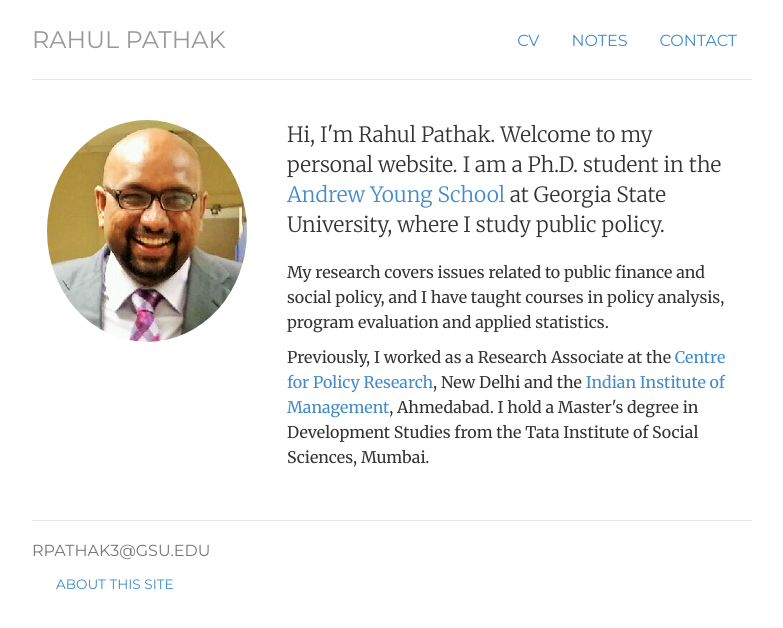
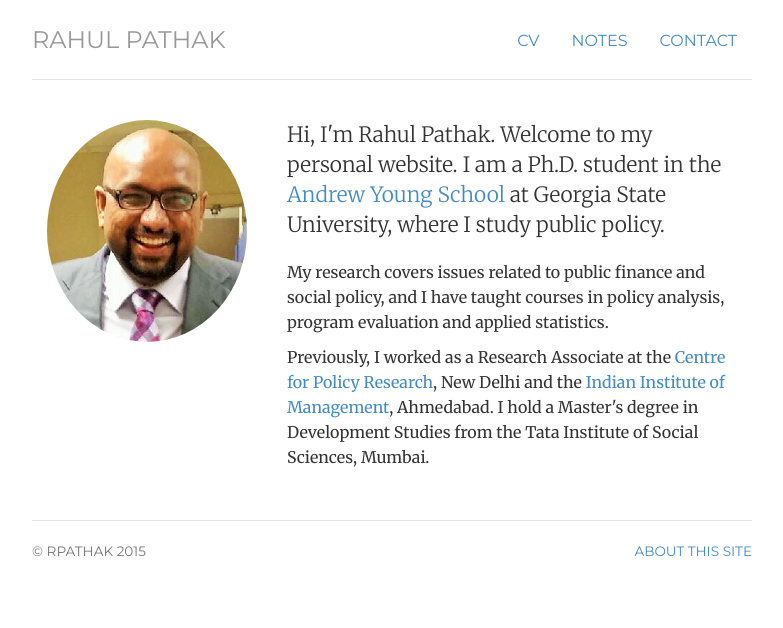
Before and after one commit to pathak-rahul/pathak-rahul.github.io, a Jekyll site: the page built from index.html, in a window 1280 px wide. Shown: the top 628 px of the page, without its empty margins (248-1031 px from the left). Built offline with Jekyll 4.4.1, drawn with Linux system fonts in a browser that asks for light colours.

Commit message:
Update footer.html

```diff
--- a/_includes/footer.html
+++ b/_includes/footer.html
@@ -1,7 +1,8 @@
 <div class="footer">
 	<div class="row">
 	<div class="col-sm-8">
-	<p> rpathak3&commat;gsu.edu</p>
+	<p><small>&copy; rpathak 2015</small></p>
+	</div>
 	<div class="col-sm-4">
 	<p class="pull-right"><small><a href="/about" title="About this site">About this site</a></small></p>
 	</div>
```
